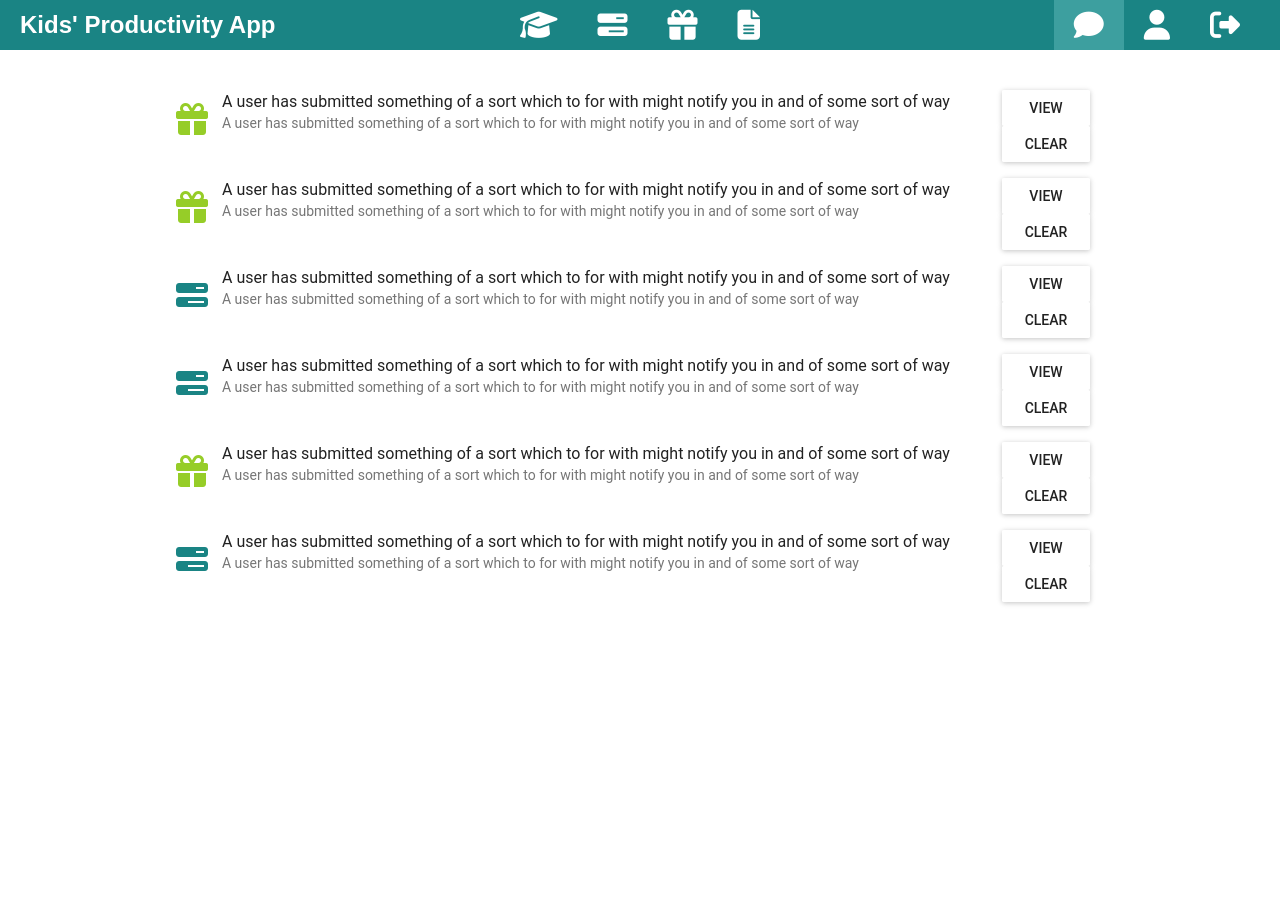
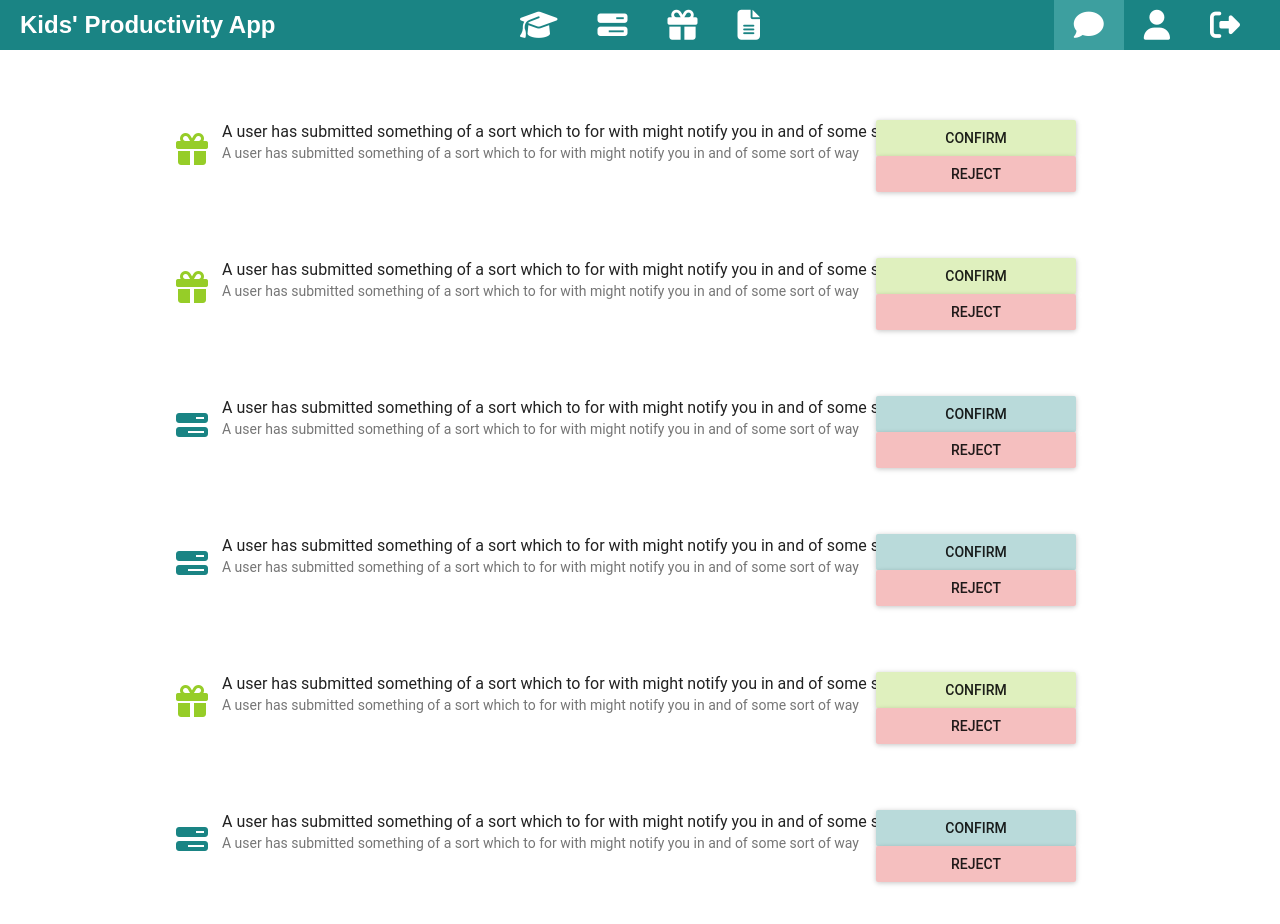
Before and after one commit to svbarker/project_bluejay, a React (Create React App) app in the folder client/: page /notifications in a window 1280 px wide. Shown: the top 924 px of the page. Before the commit the page ends 800 px from the top, so only its background shows below. Built offline with nearby package versions, Linux system fonts and the light colour scheme; no server answers.

Commit message:
styled notifications page

```diff
--- a/client/src/actions/notifications.js
+++ b/client/src/actions/notifications.js
@@ -29,17 +29,19 @@ export const fetchNotifications = id => async dispatch => {
   }
 };
 
-export const clearNotification = (t_id, n_id) => async dispatch => {
-  try {
-    let response = await fetch(`/api/teachers/${t_id}/notifications/${n_id}`, {
-      method: "DELETE"
-    });
-    response = await response.json();
-    if (!response.success) {
-      throw new Error("Something went wrong with your request.");
-    }
-    dispatch(removeNotification(n_id));
-  } catch (error) {
-    console.log(error);
-  }
+export const acceptEvent = (t_id, n_id) => async dispatch => {
+  // try {
+  //   let response = await fetch(`/api/teachers/${t_id}/notifications/${n_id}`, {
+  //     method: "DELETE"
+  //   });
+  //   response = await response.json();
+  //   if (!response.success) {
+  //     throw new Error("Something went wrong with your request.");
+  //   }
+  //   dispatch(removeNotification(n_id));
+  // } catch (error) {
+  //   console.log(error);
+  // }
 };
+
+export const rejectEvent = (t_id, n_id) => async dispatch => {};
--- a/client/src/components/Notifications.js
+++ b/client/src/components/Notifications.js
@@ -4,8 +4,6 @@ import RaisedButton from "material-ui/RaisedButton";
 import FontIcon from "material-ui/FontIcon";
 import { red500, yellow500, blue500 } from "material-ui/styles/colors";
 const iconStyles = { marginTop: "25px", color: "#507c0c" };
-
-console.log(RaisedButton);
 
 const icon = n => {
   return (
@@ -19,21 +17,46 @@ const icon = n => {
   );
 };
 
-const clearButton = (notification, userId, handler) => {
+const acceptButton = (notification, userId, handler) => {
   return (
-    <RaisedButton label={`clear`} onClick={handler(userId, notification.id)} />
+    <RaisedButton
+      backgroundColor={
+        notification.kind === "task" ? (
+          "rgba( 26,132,132,.3)"
+        ) : (
+          "rgba(150,205, 40,.3)"
+        )
+      }
+      fullWidth={true}
+      label={`Confirm`}
+      onClick={handler(userId, notification.id)}
+    />
+  );
+};
+
+const rejectButton = (notification, userId, handler) => {
+  return (
+    <RaisedButton
+      backgroundColor={"rgba(220, 43, 43,.3)"}
+      fullWidth={true}
+      label={`Reject`}
+      onClick={handler(userId, notification.id)}
+    />
   );
 };
 
 const takeToItemButton = (kind, id, handler) => {
-  return <RaisedButton label={`View`} onClick={handler(kind, id)} />;
+  return (
+    <RaisedButton fullWidth={true} label={`View`} onClick={handler(kind, id)} />
+  );
 };
 
 const Notifications = ({
   notifications,
   takeToItem,
   user,
-  clearNotification
+  acceptEvent,
+  rejectEvent
 }) => {
   return (
     <List>
@@ -43,14 +66,24 @@ const Notifications = ({
             key={n.message}
             primaryText={n.message}
             secondaryText={n.message}
-            hoverColor={"lightgrey"}
+            hoverColor={
+              n.kind === "task" ? (
+                "rgba( 26,132,132,.2)"
+              ) : (
+                "rgba(150,205, 40,.2)"
+              )
+            }
+            onClick={takeToItem(n.kind, n.id)}
             secondaryTextLines={2}
             leftIcon={icon(n)}
-            style={{ marginLeft: "150px", marginRight: "150px" }}
+            style={{
+              margin: "30px 150px",
+              paddingBottom: "20px"
+            }}
             rightIcon={
-              <div style={{ marginRight: "100px" }}>
-                {takeToItemButton(n.kind, n.id, takeToItem)}
-                {clearButton(n, user.id, clearNotification)}
+              <div style={{ marginRight: "50px", width: "200px" }}>
+                {acceptButton(n, user.id, acceptEvent)}
+                {rejectButton(n, user.id, rejectEvent)}
               </div>
             }
           />
--- a/client/src/containers/NotificationsContainer.js
+++ b/client/src/containers/NotificationsContainer.js
@@ -3,7 +3,8 @@ import Notifications from "../components/Notifications";
 import { connect } from "react-redux";
 
 import {
-  clearNotification,
+  acceptEvent,
+  rejectEvent,
   fetchNotifications
 } from "../actions/notifications";
 
@@ -21,12 +22,13 @@ class NotificationsContainer extends React.Component {
   }
 
   render() {
-    const { user, notifications, clearNotification } = this.props;
+    const { user, notifications, acceptEvent, rejectEvent } = this.props;
     return (
       <Notifications
         takeToItem={this.takeToItem}
         notifications={notifications}
-        clearNotification={clearNotification}
+        acceptEvent={acceptEvent}
+        rejectEvent={rejectEvent}
         user={user}
       />
     );
@@ -79,8 +81,13 @@ const mapStateToProps = state => {
 
 const mapDispatchToProps = dispatch => {
   return {
-    clearNotification: (t_id, n_id) => () => {
-      dispatch(clearNotification(t_id, n_id));
+    acceptEvent: (t_id, n_id) => e => {
+      e.stopPropagation();
+      dispatch(acceptEvent(t_id, n_id));
+    },
+    rejectEvent: (t_id, n_id) => e => {
+      e.stopPropagation();
+      dispatch(rejectEvent(t_id, n_id));
     },
     hydrateNotifications: id => {
       dispatch(fetchNotifications(id));
```
